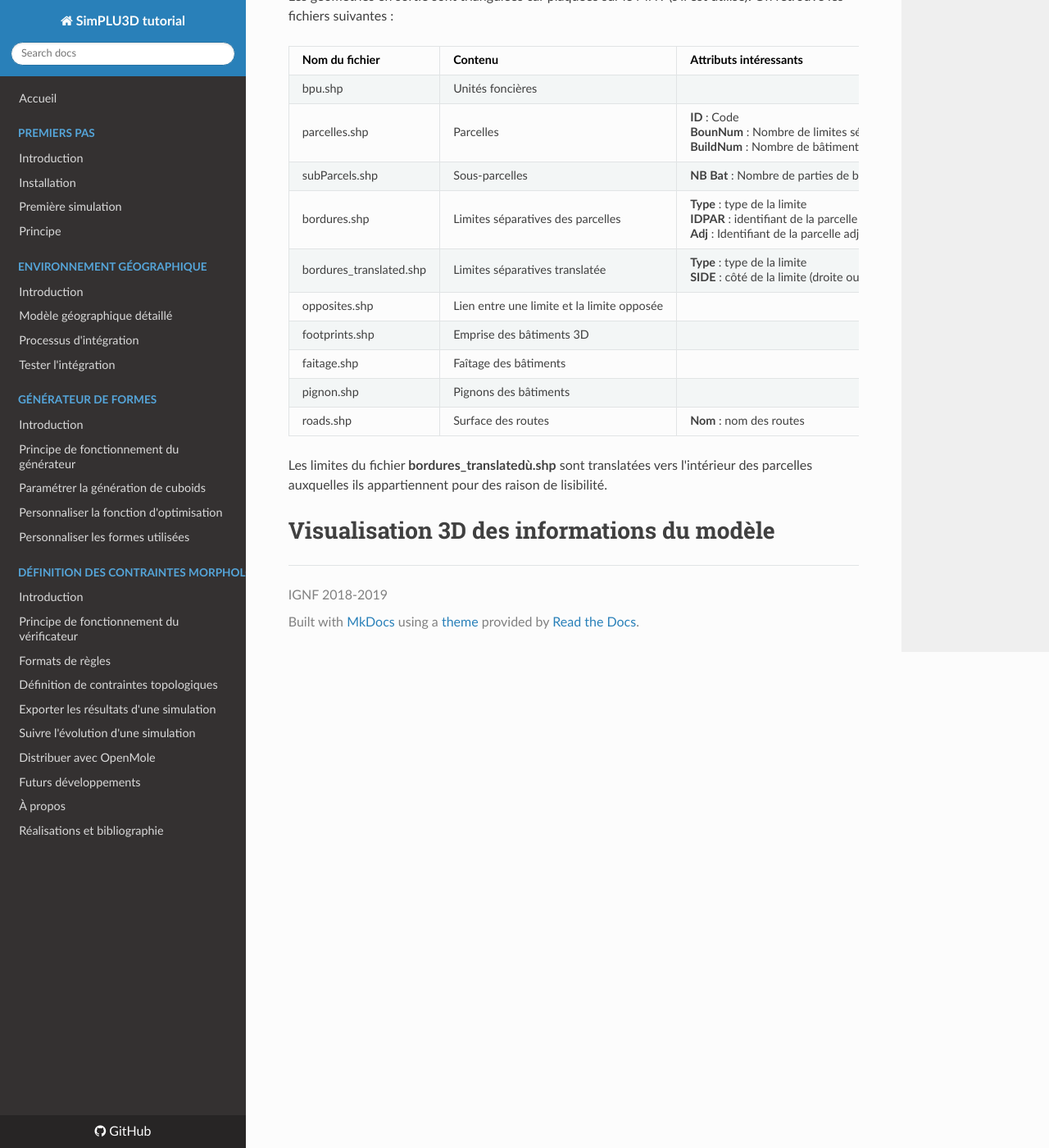
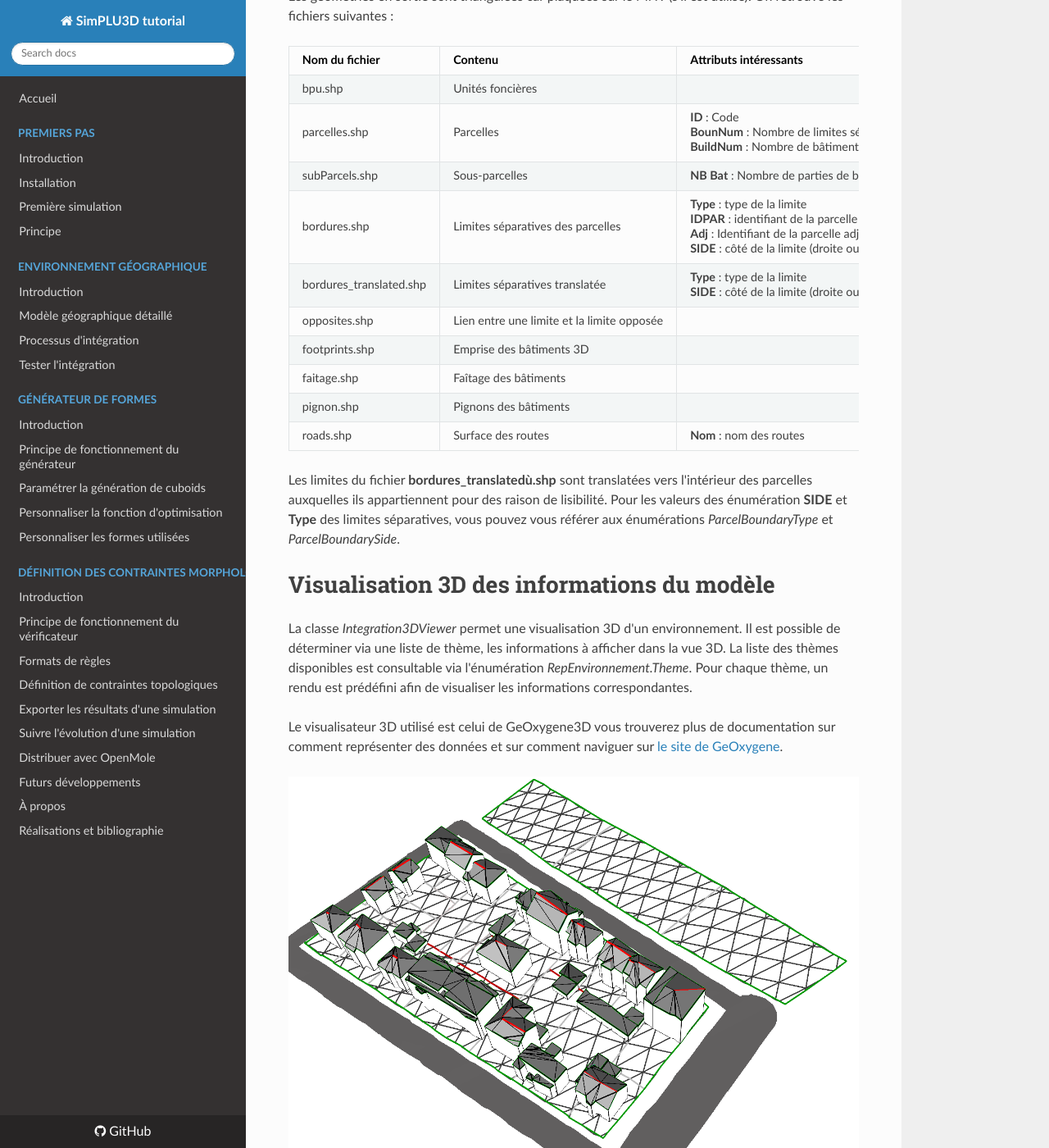
Before and after one commit to SimPLU3D/simplu3D-tutorial, an MkDocs documentation site: the page built from docs/envgeo/integration-test.md, in a window 1280 px wide and 1400 px high, scrolled down 1985 px. Shown: the whole window at 82% size. Built offline with MkDocs 1.6.1, drawn with Linux system fonts in a browser that asks for light colours; nearby versions of some CDN libraries.

Commit message:
Finishing integration-test.md

```diff
--- a/docs/envgeo/integration-test.md
+++ b/docs/envgeo/integration-test.md
@@ -37,19 +37,26 @@ L'exécution du code génère une série de ShapeFiles qui permet la production
 
 Les géométries en sortie sont triangulées car plaquées sur le MNT (s'il est utilisé). On retrouve les fichiers suivantes :
 
-| Nom du fichier          | Contenu                                    | Attributs intéressants                                                                                                              |
-|:------------------------|:-------------------------------------------|:------------------------------------------------------------------------------------------------------------------------------------|
-| bpu.shp                 | Unités foncières                           |                                                                                                                                     |
-| parcelles.shp           | Parcelles                                  | **ID** : Code <br /> **BounNum** : Nombre de limites séparatives <br /> **BuildNum** : Nombre de bâtiments                          |
-| subParcels.shp          | Sous-parcelles                             | **NB Bat** : Nombre de parties de bâtiments                                                                                         |
-| bordures.shp            | Limites séparatives des parcelles          | **Type** : type de la limite <br /> **IDPAR** : identifiant de la parcelle ** <br /> **Adj** : Identifiant de la parcelle adjacente |
-| bordures_translated.shp | Limites séparatives translatée             | **Type** : type de la limite <br/> **SIDE** : côté de la limite (droite ou gauche)                                                  |
-| opposites.shp           | Lien entre une limite et la limite opposée |                                                                                                                                     |
-| footprints.shp          | Emprise des bâtiments 3D                   |                                                                                                                                     |
-| faitage.shp             | Faîtage des bâtiments                      |                                                                                                                                     |
-| pignon.shp              | Pignons des bâtiments                      |                                                                                                                                     |
-| roads.shp               | Surface des routes                         | **Nom** : nom des routes                                                                                                            |
+| Nom du fichier          | Contenu                                    | Attributs intéressants                                                                                                                                                                   |
+|:------------------------|:-------------------------------------------|:-----------------------------------------------------------------------------------------------------------------------------------------------------------------------------------------|
+| bpu.shp                 | Unités foncières                           |                                                                                                                                                                                          |
+| parcelles.shp           | Parcelles                                  | **ID** : Code <br /> **BounNum** : Nombre de limites séparatives <br /> **BuildNum** : Nombre de bâtiments                                                                               |
+| subParcels.shp          | Sous-parcelles                             | **NB Bat** : Nombre de parties de bâtiments                                                                                                                                              |
+| bordures.shp            | Limites séparatives des parcelles          | **Type** : type de la limite <br /> **IDPAR** : identifiant de la parcelle <br /> **Adj** : Identifiant de la parcelle adjacente <br />  **SIDE** : côté de la limite (droite ou gauche) |
+| bordures_translated.shp | Limites séparatives translatée             | **Type** : type de la limite <br/> **SIDE** : côté de la limite (droite ou gauche)                                                                                                       |
+| opposites.shp           | Lien entre une limite et la limite opposée |                                                                                                                                                                                          |
+| footprints.shp          | Emprise des bâtiments 3D                   |                                                                                                                                                                                          |
+| faitage.shp             | Faîtage des bâtiments                      |                                                                                                                                                                                          |
+| pignon.shp              | Pignons des bâtiments                      |                                                                                                                                                                                          |
+| roads.shp               | Surface des routes                         | **Nom** : nom des routes                                                                                                                                                                 |
 
 Les limites du fichier **bordures_translatedù.shp** sont translatées vers l'intérieur des parcelles auxquelles ils appartiennent pour des raison de lisibilité.
+Pour les valeurs des énumération **SIDE** et **Type** des limites séparatives, vous pouvez vous référer aux énumérations *ParcelBoundaryType* et *ParcelBoundarySide*.
 
 # Visualisation 3D des informations du modèle
+
+La classe *Integration3DViewer* permet une visualisation 3D d'un environnement. Il est possible de déterminer via une liste de thème, les informations à afficher dans la vue 3D. La liste des thèmes disponibles est consultable via l'énumération *RepEnvironnement.Theme*. Pour chaque thème, un rendu est prédéfini afin de visualiser les informations correspondantes.
+
+Le visualisateur 3D utilisé est celui de GeOxygene3D vous trouverez plus de documentation sur comment représenter des données et sur comment naviguer sur [le site de GeOxygene](http://ignf.github.io/geoxygene/documentation/application/3d.html).
+
+![Fenêtre 3D représentant une visualisation de l'environnement](./img/viewer3D.png)
```
